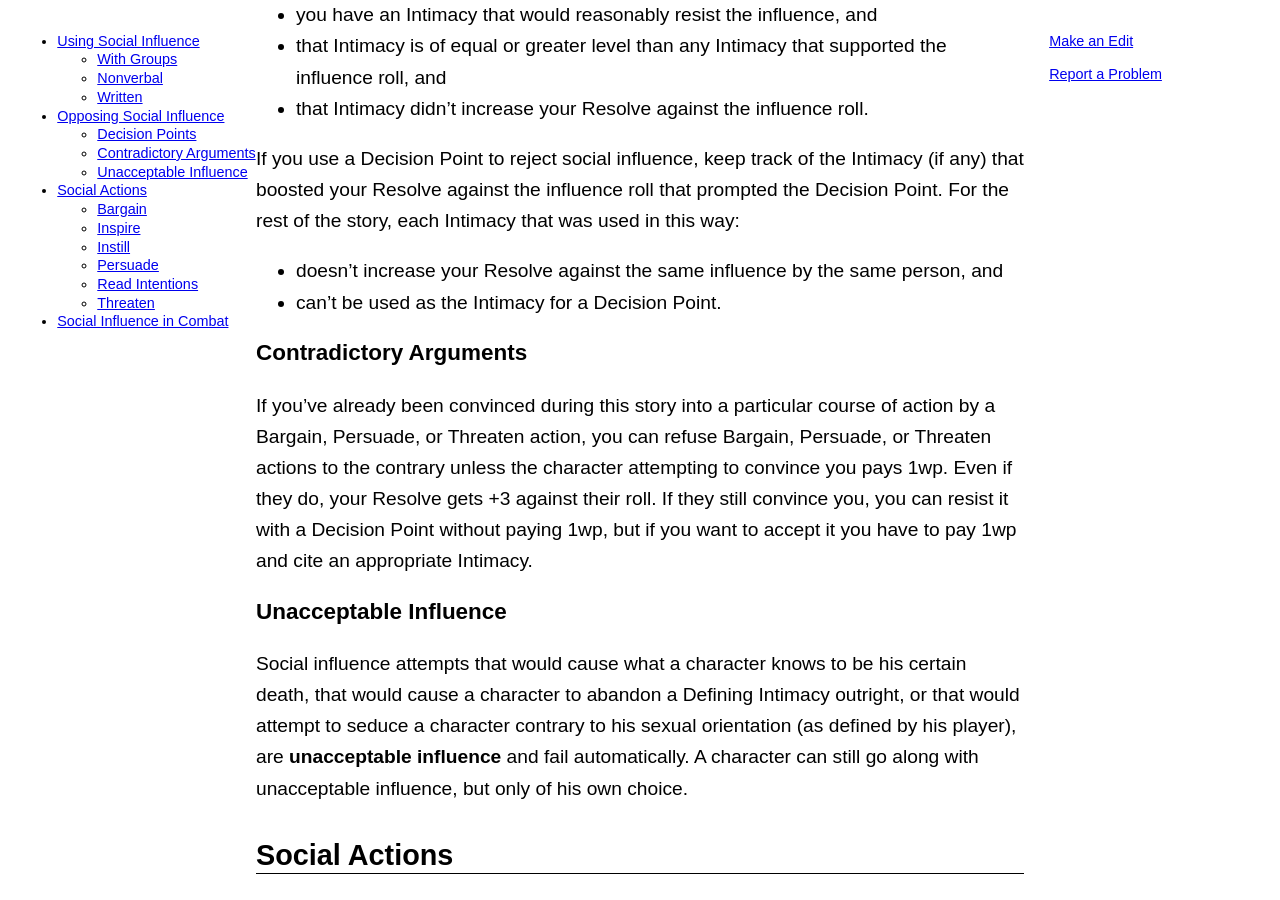
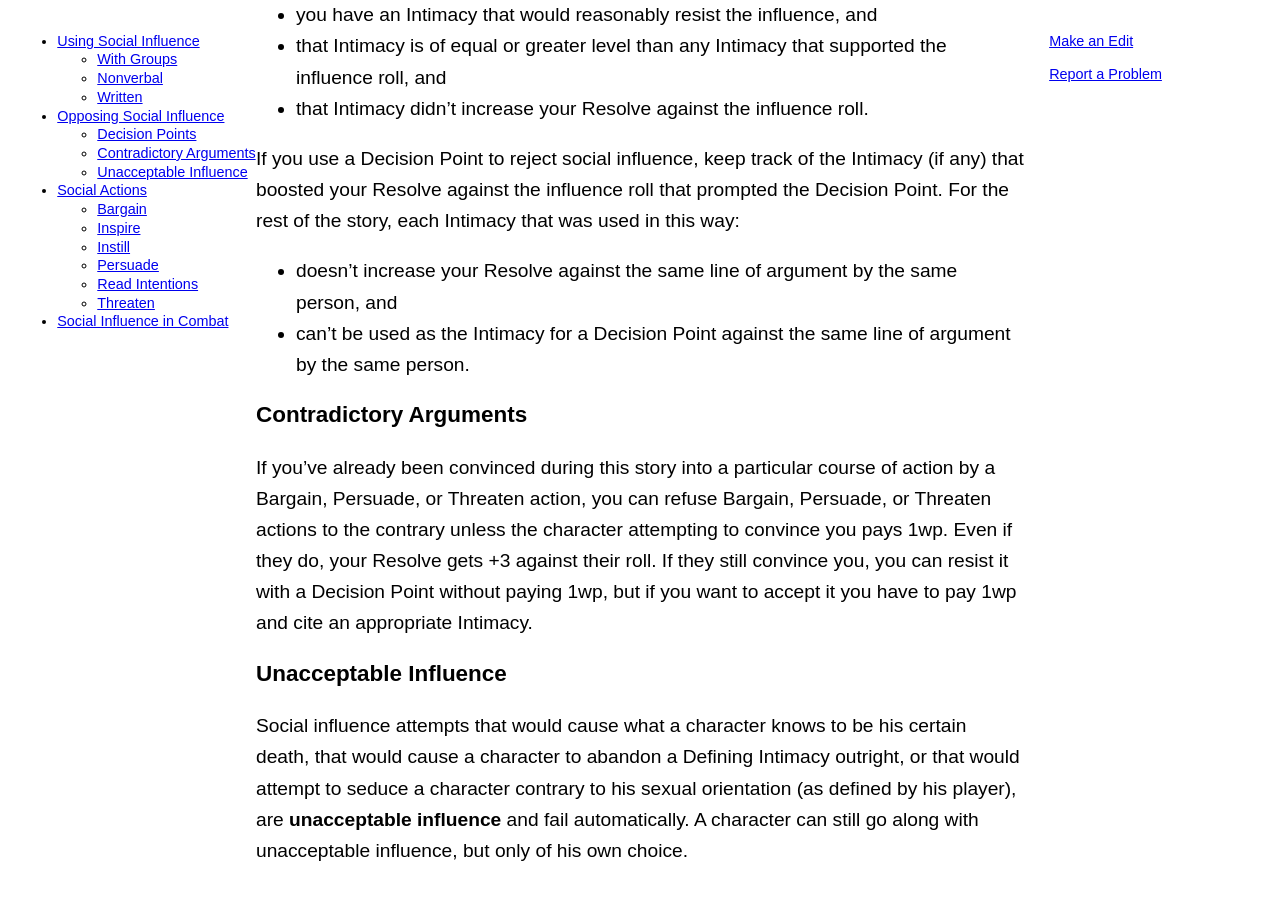
Before and after one commit to lost-egg/lost-egg.github.io, a Jekyll site: the page built from social-influence.md, in a window 1280 px wide and 900 px high, scrolled down 2558 px. Built offline with Jekyll 4.4.1, drawn with Linux system fonts in a browser that asks for light colours.

Commit message:
Tweak Decision Point wording

```diff
--- a/social-influence.md
+++ b/social-influence.md
@@ -67,8 +67,8 @@ You can spend 1wp to reject a successful [Bargain](#bargain), [Persuade](#persua
 
 If you use a Decision Point to reject social influence, keep track of the Intimacy (if any) that boosted your Resolve against the influence roll that prompted the Decision Point. For the rest of the story, each Intimacy that was used in this way:
 
-* doesn't increase your Resolve against the same influence by the same person, and
-* can't be used as the Intimacy for a Decision Point.
+* doesn't increase your Resolve against the same line of argument by the same person, and
+* can't be used as the Intimacy for a Decision Point against the same line of argument by the same person.
 
 ### Contradictory Arguments
 
```
